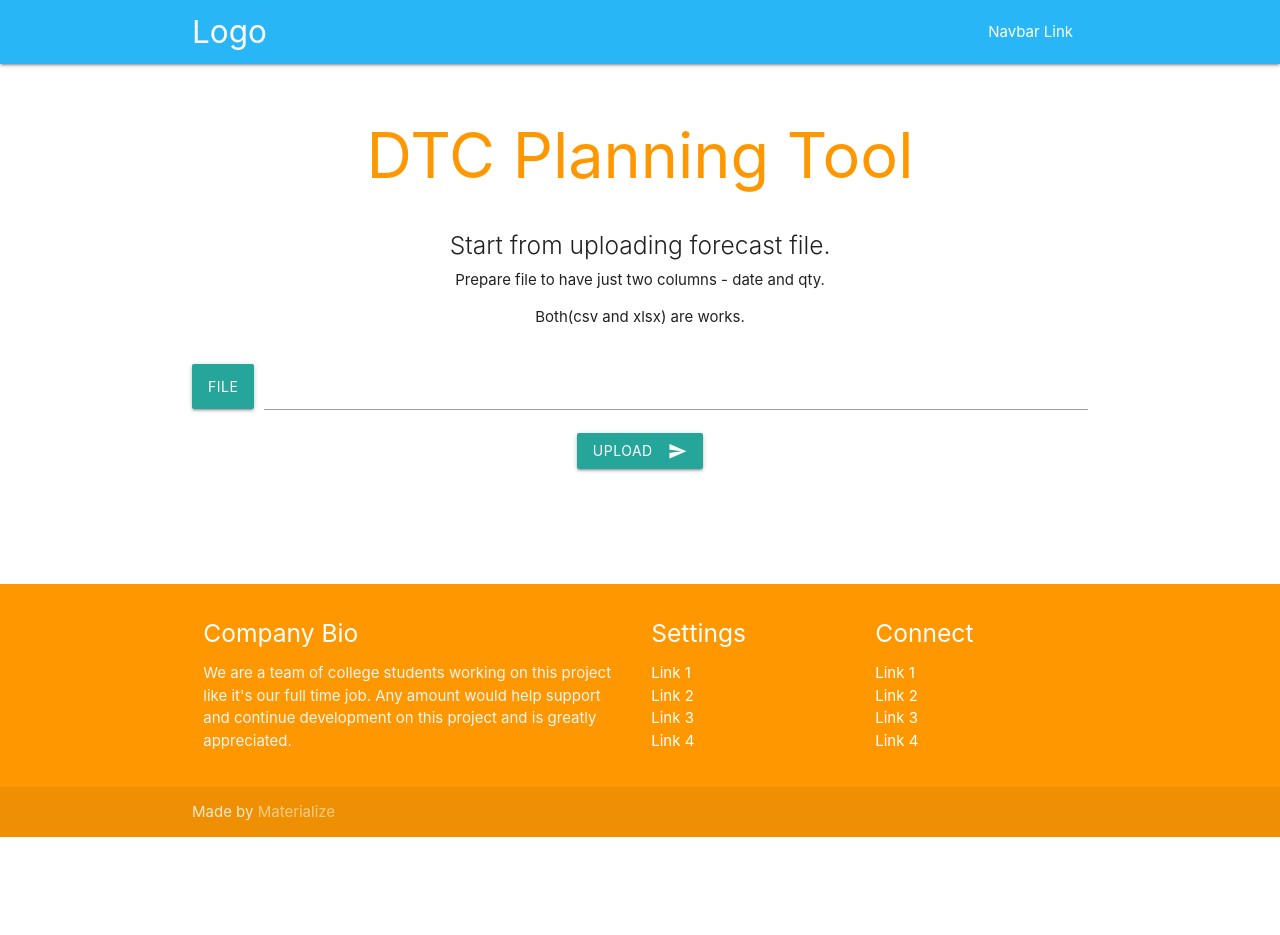
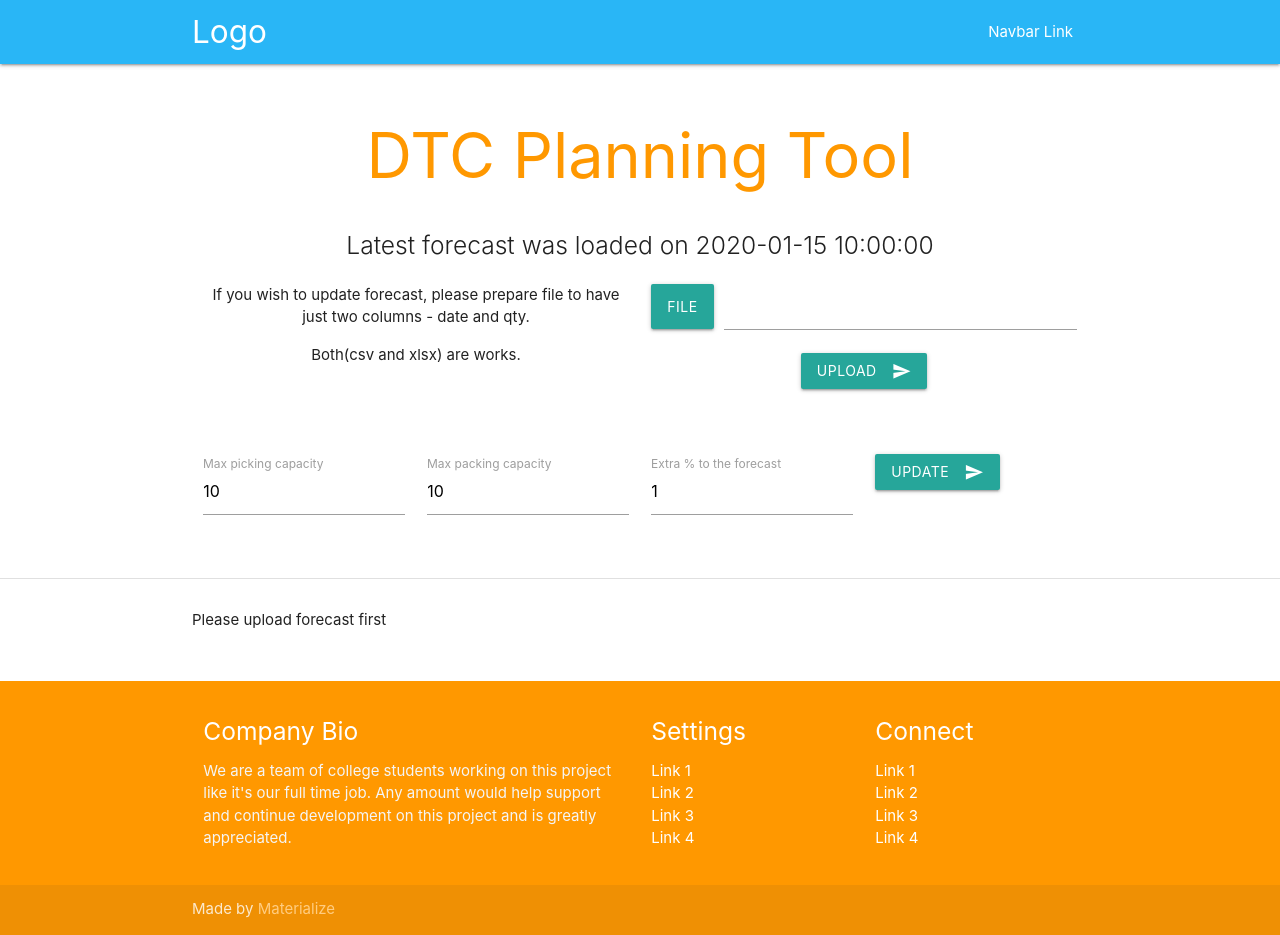
Before and after one commit to dejvoss/productionPlan, a Flask app: page /planning in a window 1280 px wide. Before the commit the page ends 837 px from the top, so only its background shows below. Run offline with Flask 3, Linux system fonts and the light colour scheme; tables that the repository leaves empty hold one stand-in row (values such as "Sample post"); some libraries are stand-ins or nearby versions.

Commit message:
Added feature for adding planning parameters

````diff
--- a/app.py
+++ b/app.py
@@ -1,16 +1,61 @@
-from flask import Flask, request, jsonify, render_template
+from flask import Flask, request, jsonify, render_template, redirect
+from flask_sqlalchemy import SQLAlchemy
+from sqlalchemy import CheckConstraint
 import pandas as pd
 import io
+from datetime import datetime
+
+
+def format_date(value, format='%Y-%m-%d'):
+    if isinstance(value, str):
+        value = datetime.strptime(value, '%Y-%m-%d')
+    return value.strftime(format)
+
+def week_day(value):
+    if isinstance(value, str):
+        value = datetime.strptime(value, '%Y-%m-%d')
+    return value.strftime('%A')
+
 
 app = Flask(__name__)
-
-forecast_data = None
+app.config['SQLALCHEMY_DATABASE_URI'] = 'sqlite:///db.sqlite3'
+app.debug = True
+app.jinja_env.filters['format_date'] = format_date
+app.jinja_env.filters['week_day'] = week_day
 
 
+db = SQLAlchemy(app)
+
+
+
+class Forecast(db.Model):
+    id = db.Column(db.Integer, primary_key=True)
+    upload_date = db.Column(db.DateTime, nullable=False, default=db.func.current_timestamp(), onupdate=db.func.current_timestamp())
+    forecast_date = db.Column(db.DateTime, nullable=False)
+    forecast_qty = db.Column(db.Integer, nullable=False)
+
+    def __repr__(self):
+        return f'{self.forecast_date.date()} - {self.forecast_qty}'
+
+
+class PlanParameters(db.Model):
+    id = db.Column(db.Integer, primary_key=True)
+    picking_capacity = db.Column(db.Integer, nullable=False,
+                                 info={CheckConstraint('picking_capacity >= 0')})
+    packing_capacity = db.Column(db.Integer, nullable=False,
+                                 info={CheckConstraint('packing_capacity >= 0')})
+    forecast_addition = db.Column(db.Integer, nullable=True,
+                                  info={CheckConstraint('forecast_addition >= -100 AND forecast_addition <= 100')})
+    work_date = db.Column(db.DateTime, nullable=False, default=db.func.current_timestamp())
+
+
+with app.app_context():
+    db.create_all()
+
 # add route where user can upload a file
-@app.route('/upload_forecast', methods=['GET', 'POST'])
+@app.route('/upload_forecast', methods=['POST'])
 def upload_forecast():
-    global forecast_data
+
     if request.method == 'POST':
         if 'file' not in request.files:
             return jsonify({'error': 'no file uploaded'}), 400
@@ -21,37 +66,102 @@
         if file:
             try:
                 if file.filename.endswith('.csv'):
-                    df = pd.read_csv(io.StringIO(file.stream.read().decode('utf-8')), sep=';')
+                    df = pd.read_csv(io.StringIO(file.stream.read().decode('utf-8')), sep=';', decimal=',')
                 elif file.filename.endswith('.xlsx'):
                     df = pd.read_excel(io.BytesIO(file.stream.read()))
                 else:
                     return jsonify({'error': 'file format not supported'}), 400
-                forecast_data = df
-                return jsonify({"message": "File successfully uploaded"}), 200
+
+                df.columns = ['forecast_date', 'forecast_qty']
+                df['forecast_date'] = pd.to_datetime(df['forecast_date'], format='%d/%m/%Y')
+
+                df['forecast_qty'] = df['forecast_qty'].astype('double').round(0).astype(int)
+                for index, row in df.iterrows():
+                    forecast = Forecast(forecast_date=row['forecast_date'], forecast_qty=row['forecast_qty'])
+                    db.session.add(forecast)
+                db.session.commit()
+
+
+                return redirect('/planning')
             except Exception as e:
                 return jsonify({'error': str(e)}), 400
-    elif request.method == 'GET':
-        accept_type = request.headers.get('Accept')
+    else:
+        return jsonify({'error': 'method not allowed'}), 405
 
-        if 'text/html' in accept_type:
-            return render_template('planning.html')
-        elif 'application/json' in accept_type:
-            if forecast_data is not None:
-                return forecast_data.to_json(orient='records'), 200
-            else:
-                return jsonify({'info': 'no file uploaded'}), 200
-        else:
-            return jsonify({'error': 'accept type not supported'}), 400
+
+@app.route('/update_parameters', methods=['POST'])
+def update_parameters():
+
+    if request.method == 'POST':
+        picking_capacity = int(request.form.get('picking-cap'))
+        packing_capacity = int(request.form.get('packing-cap'))
+        additional_to_forecast = int(request.form.get('forecast-add'))
+        print(picking_capacity, packing_capacity, additional_to_forecast)
+        if not picking_capacity or not packing_capacity:
+            return jsonify({'error': 'missing parameters'}), 400
+        if picking_capacity < 0 or packing_capacity <0 or additional_to_forecast < -100 or additional_to_forecast > 100:
+            return jsonify({'error': 'invalid parameters'}), 400
+        try:
+            latest_upload_date = db.session.query(db.func.max(Forecast.upload_date))
+            forecast = Forecast.query.filter(Forecast.upload_date==latest_upload_date)
+            forecast = forecast.filter(Forecast.forecast_date >= datetime.today().date())
+
+            for f in forecast:
+                if f.forecast_date.weekday() < 5:
+                    daily_picking_capacity = picking_capacity
+                    daily_packing_capacity = packing_capacity
+                else:
+                    daily_picking_capacity = 0
+                    daily_packing_capacity = 0
+
+                parameter_row = PlanParameters.query.filter(PlanParameters.work_date==f.forecast_date).first()
+                if parameter_row:
+                    parameter_row.picking_capacity = daily_picking_capacity
+                    parameter_row.packing_capacity = daily_packing_capacity
+                    parameter_row.forecast_addition = additional_to_forecast
+                else:
+                    parameter = PlanParameters(work_date=f.forecast_date,
+                                                picking_capacity=daily_picking_capacity,
+                                                  packing_capacity=daily_packing_capacity,
+                                                    forecast_addition=additional_to_forecast)
+                    db.session.add(parameter)
+            db.session.commit()
+
+            return redirect('/planning')
+        except Exception as e:
+            return jsonify({'error': str(e)}), 400
+    else:
+        return jsonify({'error': 'method not allowed'}), 405
 
 
 @app.route('/')
-def home():  # put application's code here
+def home():
     return render_template('index.html')
 
 
 @app.route('/planning')
-def planning():  # put application's code here
-    return render_template('planning.html')
+def planning():
+    # returning planning page with data table filled
+    # based on the leatest forecast and parameters
+    latest_upload_date = db.session.query(db.func.max(Forecast.upload_date))
+    planning_parameters = PlanParameters.query.first()
+    planning_data = db.session().query(
+        Forecast.forecast_date, Forecast.forecast_qty, PlanParameters.picking_capacity,
+          PlanParameters.packing_capacity, PlanParameters.forecast_addition, PlanParameters.id.label('parameter_id')
+          ).outerjoin(
+              PlanParameters, Forecast.forecast_date==PlanParameters.work_date
+              ).filter(
+                  Forecast.upload_date==latest_upload_date
+                  ).filter(
+                      Forecast.forecast_date >= datetime.today().date()
+                      ).all()
+    return render_template(
+        'planning.html',
+        forecasts=planning_data,
+        today=datetime.today(),
+        latest_forecast_upload=latest_upload_date[0][0],
+        planning_parameters=planning_parameters
+        )
 
 
 if __name__ == '__main__':
--- a/static/css/style.css
+++ b/static/css/style.css
@@ -12,3 +12,28 @@
 .icon-block .material-icons {
 	font-size: inherit;
 }
+
+.Monday, .Tuesday, .Wednesday, .Thursday, .Friday {
+  background-color: #4CAF50;
+}
+
+.Saturday, .Sunday {
+  background-color: #f44336;
+}
+
+.today {
+  background-color: #2196F3;
+}
+
+.details, .param_details {
+  display: none;
+  width: 0;
+}
+
+.show-details .details {
+  display: table-cell;
+}
+
+.show-details .param_details {
+  display: table-cell;
+}
--- a/templates/base.html
+++ b/templates/base.html
@@ -8,6 +8,7 @@
   <!-- CSS  -->
   <link href="https://fonts.googleapis.com/icon?family=Material+Icons" rel="stylesheet">
   <link href="{{ url_for('static', filename='css/materialize.min.css') }}" type="text/css" rel="stylesheet" media="screen,projection"/>
+  <link href="{{ url_for('static', filename='css/style.css') }}" type="text/css" rel="stylesheet" media="screen,projection"/>
 {#  <link href="../static/css/style.css" type="text/css" rel="stylesheet" media="screen,projection"/>#}
 </head>
 <body>
--- a/templates/planning.html
+++ b/templates/planning.html
@@ -4,13 +4,13 @@
     <div class="container">
         <h1 class="header center orange-text">DTC Planning Tool</h1>
         <div class="row center">
-                <h5 class="header col s12 light">Start from uploading forecast file.</h5>
-                <p>Prepare file to have just two columns - date and qty.</p>
+            <h5 class="header col s12 light">Latest forecast was loaded on {{ latest_forecast_upload }}</h5>
+            <div class="col s6">
+                <p>If you wish to update forecast, please prepare file to have just two columns - date and qty.</p>
                 <p>Both(csv and xlsx) are works.</p>
-
             </div>
-            <div class="row center">
-                <form method="post" action="/upload_forecast" enctype="multipart/form-data">
+            <div class="col s6">
+                <form action="/upload_forecast" method="POST" enctype="multipart/form-data">
                     <div class="file-field input-field">
                         <div class="btn">
                             <span>File</span>
@@ -24,47 +24,104 @@
                         <i class="material-icons right">send</i>
                     </button>
                 </form>
-
+            </div>
         </div>
         <br><br>
-
     </div>
 </div>
 <div class="container">
+    <div class="section-parameters">
+        <div class="row">
+            <form class="col s12" method='post' action='\update_parameters'>
+                <div class="row">
+
+                    <div class="input-field col s3">
+                        <input type="number" name="picking-cap" id="picking-cap" value="{{ planning_parameters.picking_capacity }}" min="0">
+                        <label for="picking-cap">Max picking capacity</label>
+                    </div>
+                    <div class="input-field col s3">
+
+                        <input type="number" name="packing-cap" id="packing-cap" min="0" value="{{ planning_parameters.packing_capacity }}">
+                        <label for="packing-cap">Max packing capacity</label>
+                    </div>
+                    <div class="input-field col s3">
+                        <label for="forecast-add">Extra % to the forecast</label>
+                        <input type="number" name="forecast-add" id="forecast-add" min="-100" max="100" value="{{ planning_parameters.forecast_addition }}">
+                    </div>
+                    <div class="col s3">
+                        <button class="btn waves-effect waves-light" type="submit" name="action" id="upload-btn">Update
+                            <i class="material-icons right">send</i>
+                        </button>
+                    </div>
+                </div>
+            </form>
+        </div>
+    </div>
+</div>
+<div class="divider"></div>
+<div class="container">
     <div class="section">
         <div class="row">
-                <div id="data-container"></div>
+            <div id="data-container">
+                {% if forecasts %}
+                <table>
+                    <thead>
+                        <tr>
+                            <th>Date</th>
+                            <th>Weekday</th>
+                            <th>Forecast Qty <button class="btn btn-small btn-floating" type="button" id="toggle-btn"
+                                    title="Click to see details">+</button></th>
+                            <th class="details">Urgent</th>
+                            <th class="details">Standard</th>
+                            <th class="action-col">Daily parameters <button class="btn btn-small btn-floating" type="button" id="parameter-toggle-btn"
+                                title="Click to see details">+</button></th>
+                            <th class="param_details">Picking capacity</th>
+                            <th class="param_details">Packing capacity</th>
+                            <th class="param_details">Forecast add</th>
+                            <th>Download</th>
+                        </tr>
+                    </thead>
+                    <tbody>
+                        {% for forecast in forecasts %}
+                        {% if forecast.forecast_date|format_date('%Y-%m-%d') == today|format_date('%Y-%m-%d') %}
+                        <tr class="today">
+                            {% else %}
+                        <tr class="{{ forecast.forecast_date|week_day }}">
+                            {% endif %}
+                            <td>{{ forecast.forecast_date|format_date('%Y-%m-%d') }}</td>
+                            <td>{{ forecast.forecast_date|week_day }}</td>
+                            <td>{{ forecast.forecast_qty }}</td>
+                            <td class="details"> {{ (forecast.forecast_qty * 0.1)|int }}</td>
+                            <td class="details"> {{ forecast.forecast_qty - (forecast.forecast_qty * 0.1)|int }}</td>
+                            <td class="action-col"></td>
+                            <td class="param_details">{{ forecast.picking_capacity }}</td>
+                            <td class="param_details">{{ forecast.packing_capacity }}</td>
+                            <td class="param_details">{{ forecast.forecast_addition }}%</td>
+                            <td>{{ (forecast.forecast_qty * (100 + forecast.forecast_addition) / 100)|int }}</td>
+                        </tr>
+                        {% endfor %}
+                    </tbody>
+                </table>
+                {% else %}
+                <p>Please upload forecast first</p>
+                {% endif %}
+            </div>
         </div>
     </div>
 </div>
 {% endblock %}
 {% block extra_js %}
 <script>
-        async function fetchForecastData() {
-            const fileInput = document.getElementById("fileInput");
-            const formData = new FormData();
-            formData.append('file', fileInput.files[0]);
+    let toggleBtn = document.getElementById('toggle-btn');
+    toggleBtn.addEventListener('click', function () {
+        let table = document.querySelector('table');
+        // replace elements in table wiht details class to show-details
 
-            try {
-                const response = await fetch('/upload_forecast', {
-                    method: 'POST',
-                    body: formData
-                });
+        table.classList.toggle('show-details');
+        toggleBtn.innerText = table.classList.contains('show-details') ? '-' : '+';
+    })
 
-                if (response.ok) {
-                    const data = await response.json();
-                    alert(data.message);  // Wyświetl powiadomienie o udanym przesłaniu
-                    fetchForecastData();  // Ponownie pobierz dane
-                } else {
-                    alert("Failed to upload file.");
-                }
 
-            } catch (err) {
-                console.error(err);
-            }
-        }
-
-        document.getElementById("upload-btn").addEventListener("click", fetchForecastData);
 </script>
 {% endblock %}
 ```
````
Also changed, not shown: 1 other file. Lines whose indentation alone changed are shown as unchanged.
